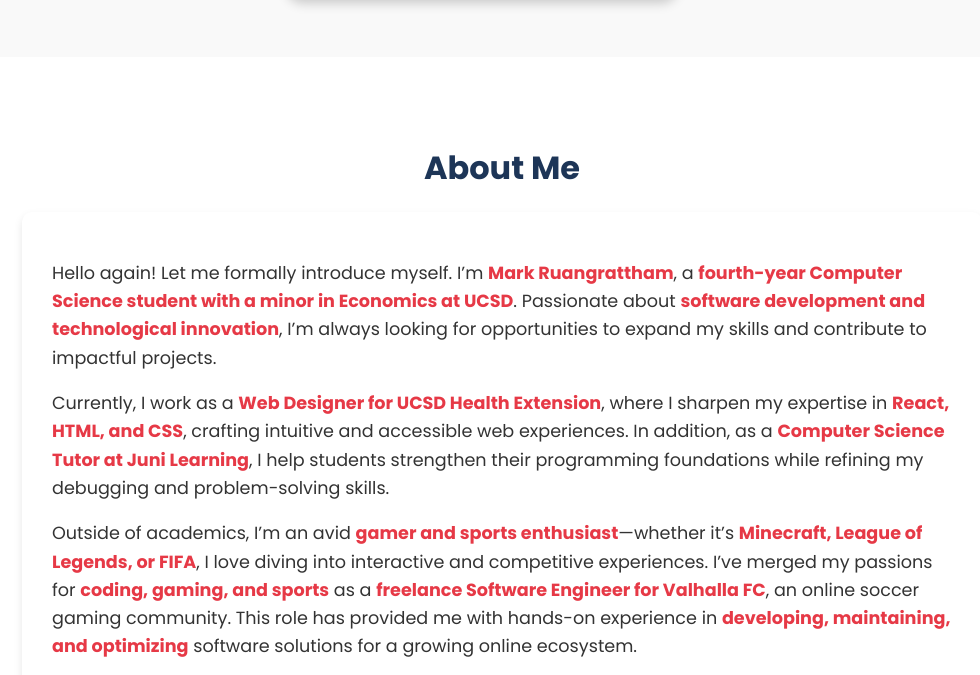
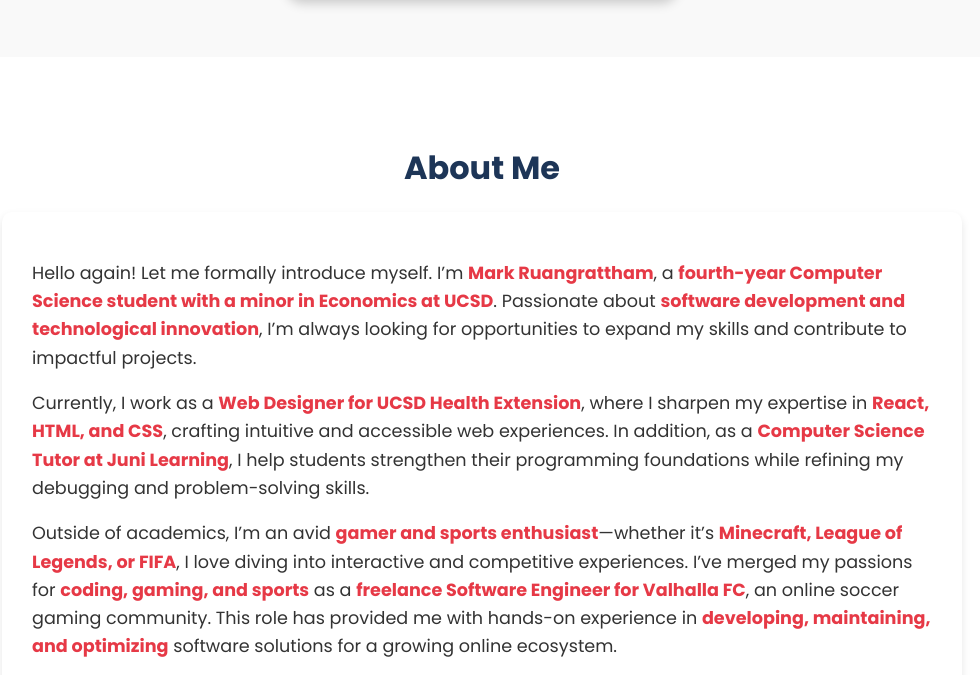
Before and after one commit to markruangrattham/Portfolio, a plain HTML site: page index.html in a window 1280 px wide. Shown: the part 2719-3394 px from the top of the page, without its empty margins (158-1138 px from the left). Drawn offline with Linux system fonts and the light colour scheme.

Commit message:
Update style.css

```diff
--- a/css/style.css
+++ b/css/style.css
@@ -510,7 +510,7 @@
 /* About Me Section */
 .about-me-section {
     text-align: center;
-    padding: 60px 20px;
+    padding: 60px 0;
     background-color: #ffffff;
     width: 100%;
 }
```
